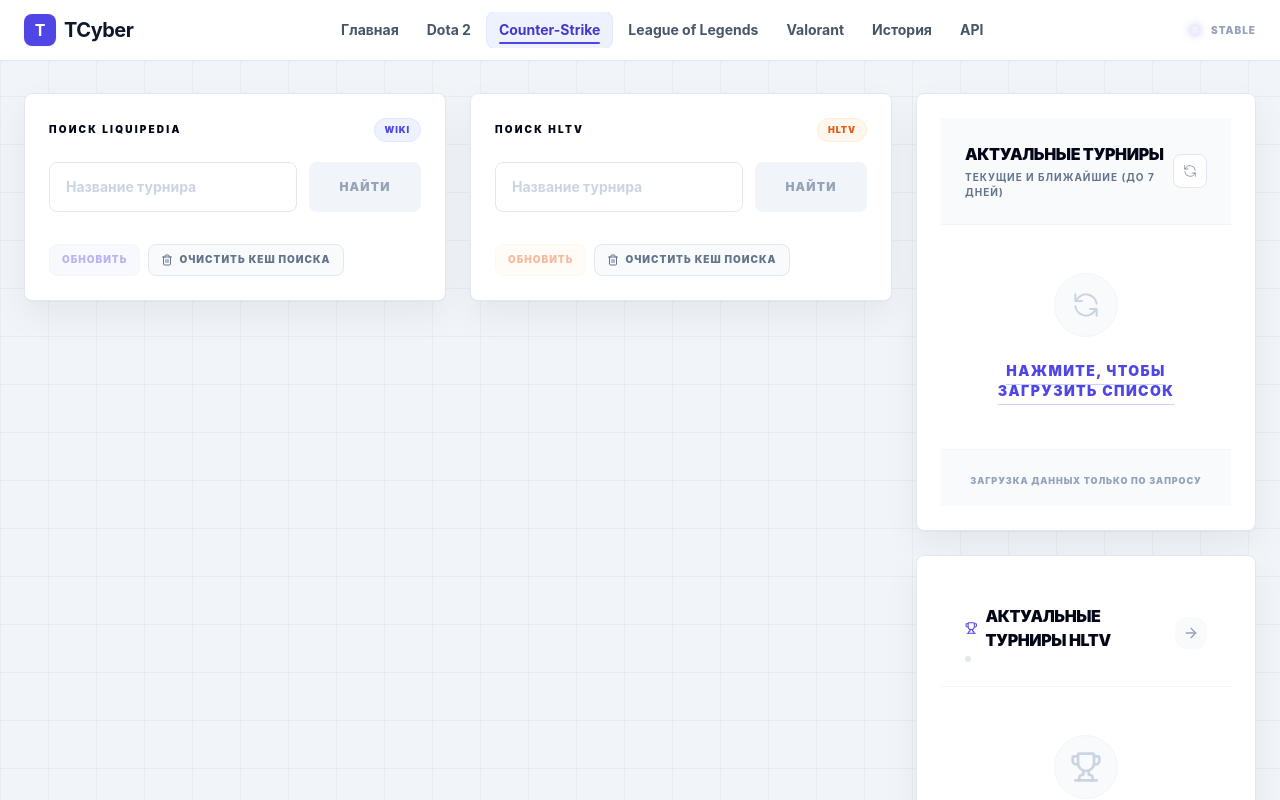
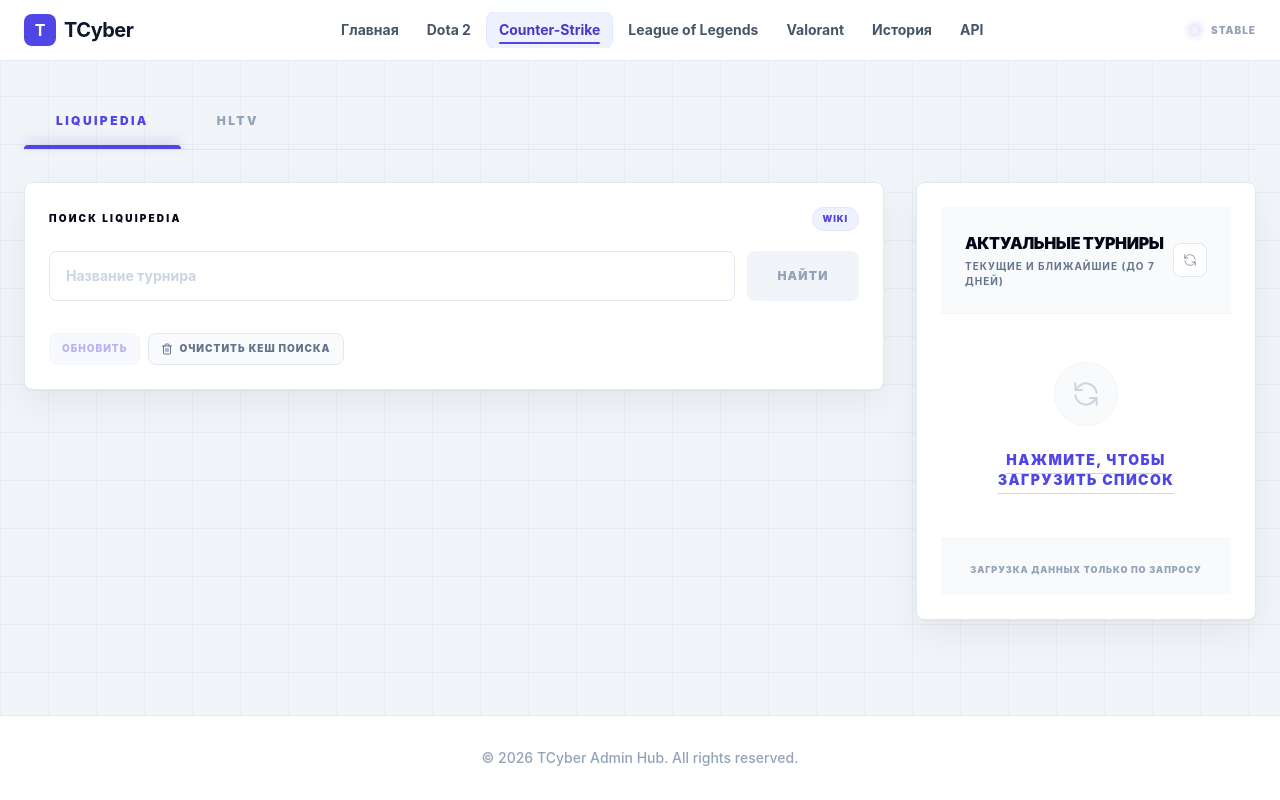
Before and after one commit to inftverezovsky/liquipedia, a Next.js app: page /counterstrike in a window 1280 px wide. Shown: the top 800 px of the page. Built offline with nearby package versions, Linux system fonts and the light colour scheme.

Commit message:
feat(ui): add sub-navigation tabs for counter-strike discipline

```diff
--- a/src/app/counterstrike/page.tsx
+++ b/src/app/counterstrike/page.tsx
@@ -1,28 +1,71 @@
+"use client";
+
+import { useState } from "react";
 import SearchTournament from "@/components/SearchTournament";
 import SearchHltv from "@/components/SearchHltv";
 import UpcomingTournamentsWidget from "@/components/UpcomingTournamentsWidget";
 import HltvTournamentsWidget from "@/components/HltvTournamentsWidget";
 
-export const dynamic = "force-dynamic";
+export default function CounterStrikePage() {
+  const [activeTab, setActiveTab] = useState<"liquipedia" | "hltv">("liquipedia");
 
-export default function CounterStrikePage() {
   return (
     <div className="animate-in">
-      <div className="grid items-start gap-6 lg:grid-cols-2 xl:grid-cols-[minmax(0,1fr)_minmax(0,1fr)_340px]">
-        {/* Liquipedia Search */}
+      {/* Sub-navigation Tabs */}
+      <div className="mb-8 flex items-center gap-1 border-b border-slate-200">
+        <button
+          onClick={() => setActiveTab("liquipedia")}
+          className={`relative px-8 py-5 text-xs font-black uppercase tracking-[0.2em] transition-all ${
+            activeTab === "liquipedia"
+              ? "text-indigo-600"
+              : "text-slate-400 hover:text-slate-600 hover:bg-white/50"
+          }`}
+        >
+          Liquipedia
+          {activeTab === "liquipedia" && (
+            <div className="absolute inset-x-0 bottom-0 h-1 rounded-t-full bg-indigo-600 shadow-[0_-4px_12px_rgba(79,70,229,0.3)]" />
+          )}
+        </button>
+        <button
+          onClick={() => setActiveTab("hltv")}
+          className={`relative px-8 py-5 text-xs font-black uppercase tracking-[0.2em] transition-all ${
+            activeTab === "hltv"
+              ? "text-indigo-600"
+              : "text-slate-400 hover:text-slate-600 hover:bg-white/50"
+          }`}
+        >
+          HLTV
+          {activeTab === "hltv" && (
+            <div className="absolute inset-x-0 bottom-0 h-1 rounded-t-full bg-indigo-600 shadow-[0_-4px_12px_rgba(79,70,229,0.3)]" />
+          )}
+        </button>
+      </div>
+
+      <div className="grid items-start gap-8 lg:grid-cols-[1fr_340px]">
+        {/* Main Content Area */}
         <div className="min-w-0">
-          <SearchTournament disciplineSlug="counterstrike" hideSidebar={true} />
+          {activeTab === "liquipedia" ? (
+            <div className="animate-in fade-in slide-in-from-left-4 duration-500">
+              <SearchTournament disciplineSlug="counterstrike" hideSidebar={true} />
+            </div>
+          ) : (
+            <div className="animate-in fade-in slide-in-from-right-4 duration-500">
+              <SearchHltv disciplineSlug="counterstrike" />
+            </div>
+          )}
         </div>
 
-        {/* HLTV Search */}
-        <div className="min-w-0">
-          <SearchHltv disciplineSlug="counterstrike" />
-        </div>
-
-        {/* Sidebar Widgets */}
-        <div className="min-w-0 space-y-6 lg:col-span-2 xl:col-span-1">
-          <UpcomingTournamentsWidget disciplineSlug="counterstrike" />
-          <HltvTournamentsWidget disciplineSlug="counterstrike" />
+        {/* Sidebar Area */}
+        <div className="min-w-0 space-y-6">
+          {activeTab === "liquipedia" ? (
+            <div className="animate-in fade-in slide-in-from-bottom-4 duration-500">
+              <UpcomingTournamentsWidget disciplineSlug="counterstrike" />
+            </div>
+          ) : (
+            <div className="animate-in fade-in slide-in-from-bottom-4 duration-500">
+              <HltvTournamentsWidget disciplineSlug="counterstrike" />
+            </div>
+          )}
         </div>
       </div>
     </div>
```
Also changed, not shown: 1 other file (tests, documents, lock files or other folders).
